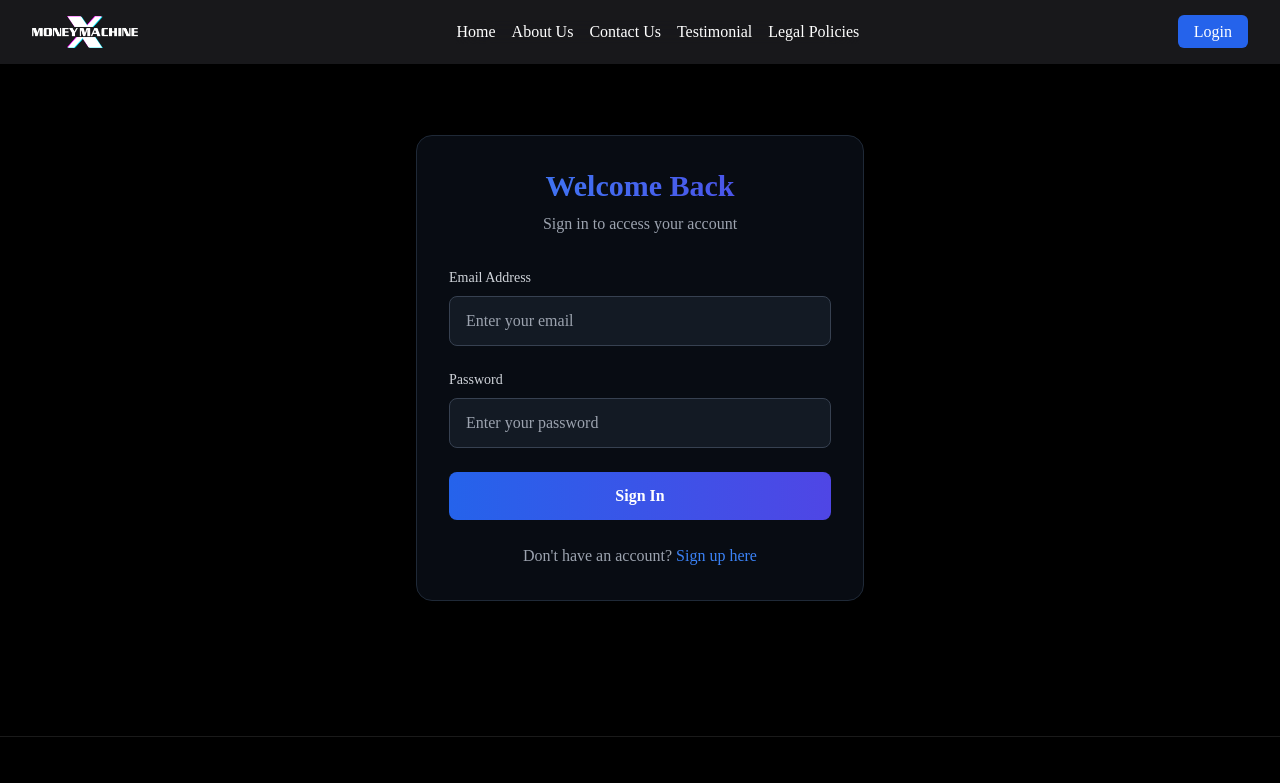
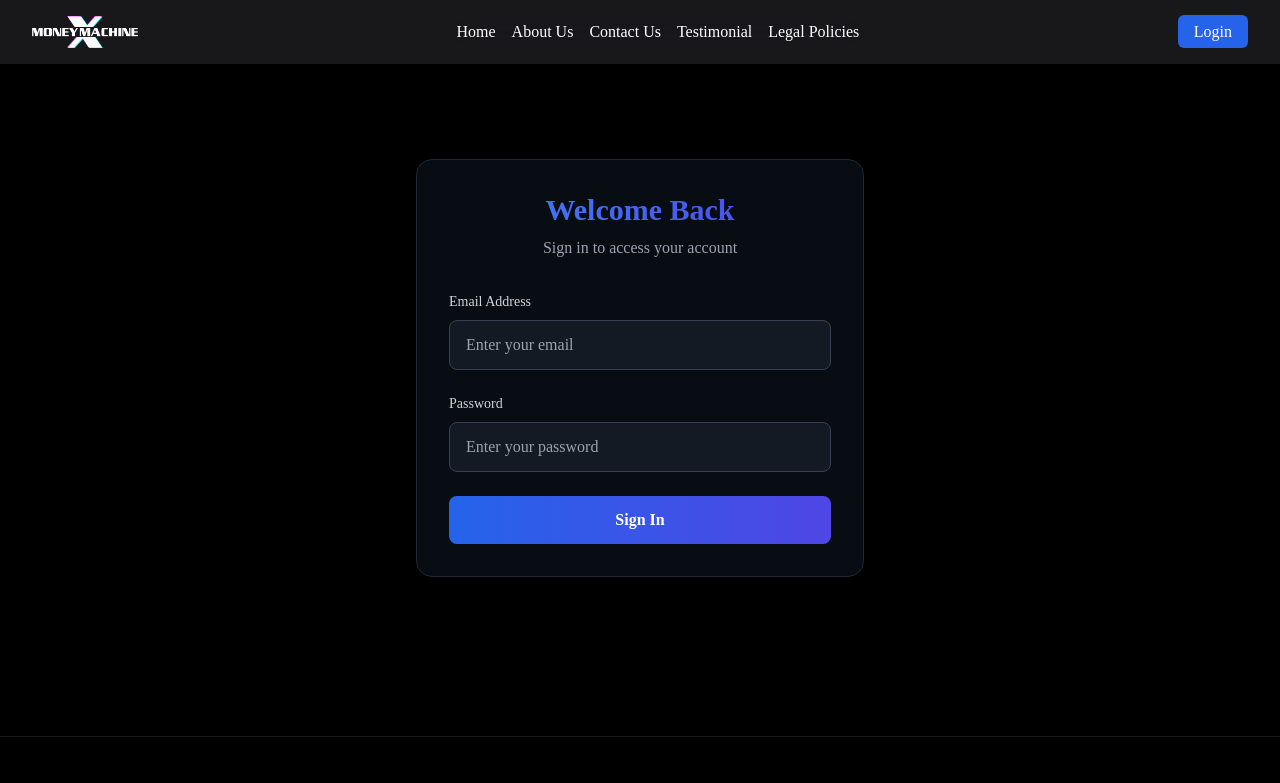
Before and after one commit to MUSTAFAREZA47/beone-landing-page, a Next.js app: page /login in a window 1280 px wide. Shown: the top 783 px of the page. Built offline with nearby package versions, Linux system fonts and the light colour scheme; no server answers.

Commit message:
remove Navbar and Footer imports from layout; clean up unused code in login page

```diff
--- a/src/app/layout.js
+++ b/src/app/layout.js
@@ -1,7 +1,5 @@
 import { Geist, Geist_Mono, Inter } from "next/font/google";
 import "./globals.css";
-import Navbar from "../components/Navbar";
-import Footer from "../components/Footer";
 
 const geistSans = Geist({
   variable: "--font-geist-sans",
--- a/src/app/login/page.js
+++ b/src/app/login/page.js
@@ -123,18 +123,6 @@ export default function Login() {
                                 )}
                             </motion.button>
                         </form>
-
-                        <div className="mt-6 text-center">
-                            <p className="text-gray-400">
-                                Don't have an account?{' '}
-                                <Link
-                                    href="/signup"
-                                    className="text-blue-500 hover:text-blue-400 font-medium transition-colors duration-200"
-                                >
-                                    Sign up here
-                                </Link>
-                            </p>
-                        </div>
                     </div>
                 </motion.div>
             </main>
```
